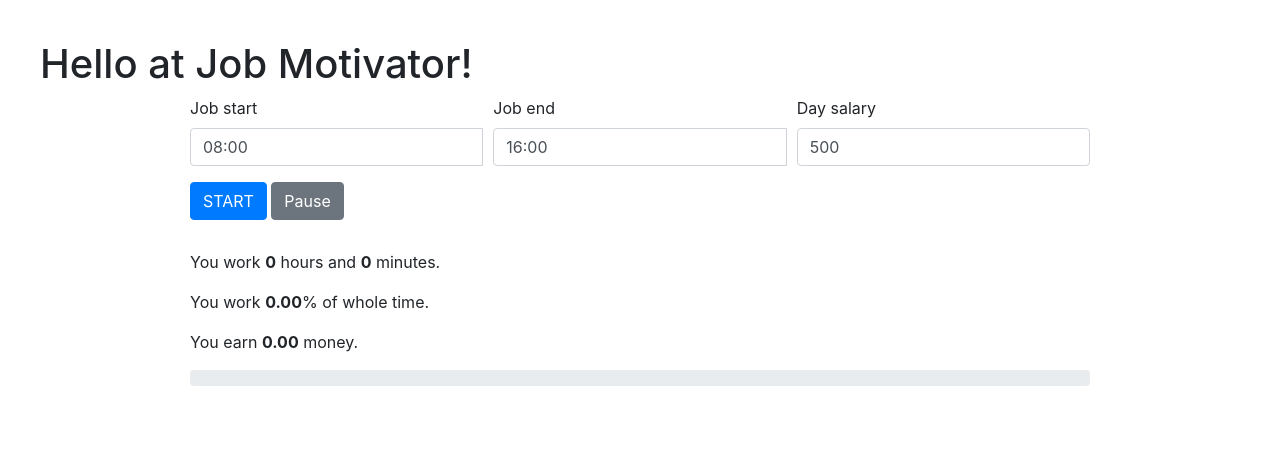
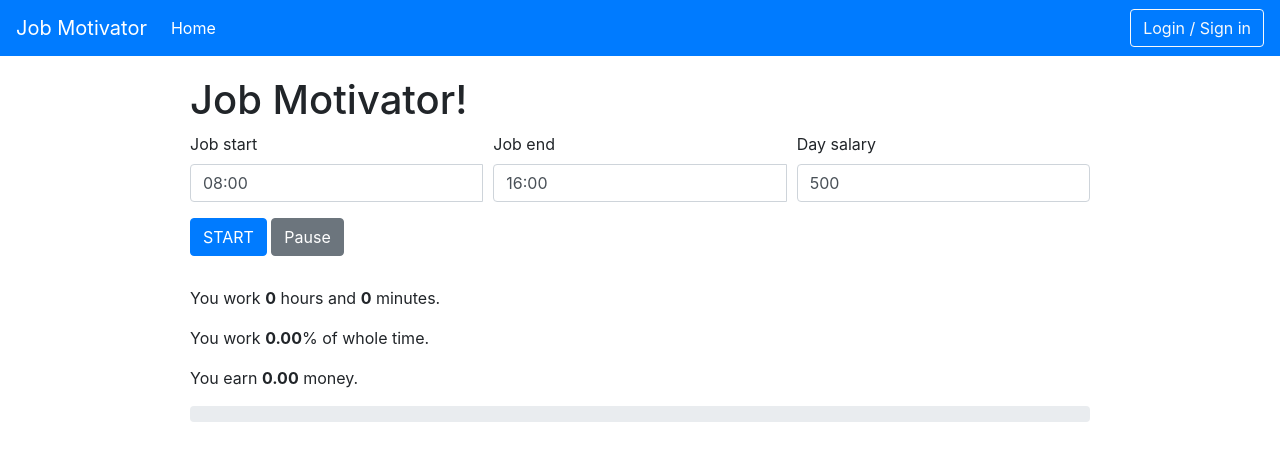
Before and after one commit to dzazder/jobmotivatorweb, a PHP site: page /index.html in a window 1280 px wide. Shown: the top 461 px of the page. Run offline with PHP 8.4, Linux system fonts and the light colour scheme; some libraries are stand-ins or nearby versions.

Commit message:
added navbar

```diff
--- a/index.html
+++ b/index.html
@@ -6,11 +6,11 @@
         <link rel="stylesheet" href="https://maxcdn.bootstrapcdn.com/bootstrap/4.0.0/css/bootstrap.min.css" integrity="sha384-Gn5384xqQ1aoWXA+058RXPxPg6fy4IWvTNh0E263XmFcJlSAwiGgFAW/dAiS6JXm" crossorigin="anonymous">
         <script src="https://maxcdn.bootstrapcdn.com/bootstrap/4.0.0/js/bootstrap.min.js" integrity="sha384-JZR6Spejh4U02d8jOt6vLEHfe/JQGiRRSQQxSfFWpi1MquVdAyjUar5+76PVCmYl" crossorigin="anonymous"></script>
 
+        <link href="./styles/site.css" type="text/css" rel="stylesheet" />
+        <script src="./scripts/site.js"></script>
+
         <link href="./styles/lib/bootstrap-clockpicker.min.css" type="text/css" rel="stylesheet" />
         <script src="./scripts/lib/bootstrap-clockpicker.min.js"></script>
-
-        <link href="./styles/site.css" type="text/css" rel="stylesheet" />
-        <script src="./scripts/site.js"></script>
 
         <script type="text/javascript">
             $('.clockpicker').clockpicker();
@@ -18,15 +18,32 @@ $('.clockpicker').clockpicker();
         <title>Job Motivator</title>
     </head>
     <body>
-        <h1>Hello at Job Motivator!</h1>
+        <nav class="navbar navbar-expand-lg navbar-dark bg-primary">
+            <a class="navbar-brand" href="#">Job Motivator</a>
+            <button class="navbar-toggler" type="button" data-toggle="collapse" data-target="#navbarSupportedContent" aria-controls="navbarSupportedContent" aria-expanded="false" aria-label="Toggle navigation">
+                <span class="navbar-toggler-icon"></span>
+            </button>
+
+            <div class="collapse navbar-collapse" id="navbarSupportedContent">
+                <ul class="navbar-nav mr-auto">
+                    <li class="nav-item active">
+                        <a class="nav-link" href="#">Home</a>
+                    </li>
+                </ul>
+                <button class="btn btn btn-outline-light my-2 my-sm-0" type="button">Login / Sign in</button>
+            </div>
+        </nav>
+
+        <div class="content">
+            <h1>Job Motivator!</h1>
 
             <form>
-            <div class="content">
+                <div>
                     <div class="form-row">
                         <div class="col-md-4 mb-3">
                             <label for="txtHourStart">Job start</label>
-                        <div class="input-group clockpicker">
-                            <input type="text" class="form-control" value="08:00" id="txtStart">
+                            <div class="input-group">
+                                <input type="text" class="form-control clockpicker" value="08:00" id="txtStart">
                                 <span class="input-group-addon">
                                     <span class="glyphicon glyphicon-time"></span>
                                 </span>
@@ -34,8 +51,8 @@ $('.clockpicker').clockpicker();
                         </div>
                         <div class="col-md-4 mb-3">
                             <label for="txtHourEnd">Job end</label>
-                        <div class="input-group clockpicker">
-                            <input type="text" class="form-control" value="16:00" id="txtEnd">
+                            <div class="input-group">
+                                <input type="text" class="form-control clockpicker" value="16:00" id="txtEnd">
                                 <span class="input-group-addon">
                                     <span class="glyphicon glyphicon-time"></span>
                                 </span>
@@ -61,5 +78,6 @@ $('.clockpicker').clockpicker();
                     </div>
                 </div>
             </form>
+        </div>
     </body>
 </html>
--- a/scripts/site.js
+++ b/scripts/site.js
@@ -1,5 +1,4 @@
 var paused = false;
-$('.clockpicker').clockpicker();
 
 function timer(ms) {
     return new Promise(res => setTimeout(res, ms));
--- a/styles/site.css
+++ b/styles/site.css
@@ -1,10 +1,6 @@
-body {
-    padding: 40px;
-}
-
 .content {
     max-width: 900px;
-    margin: 0 auto;
+    margin: 20px auto;
 }
 
 span.result {
```
Lines whose indentation alone changed are shown as unchanged.
